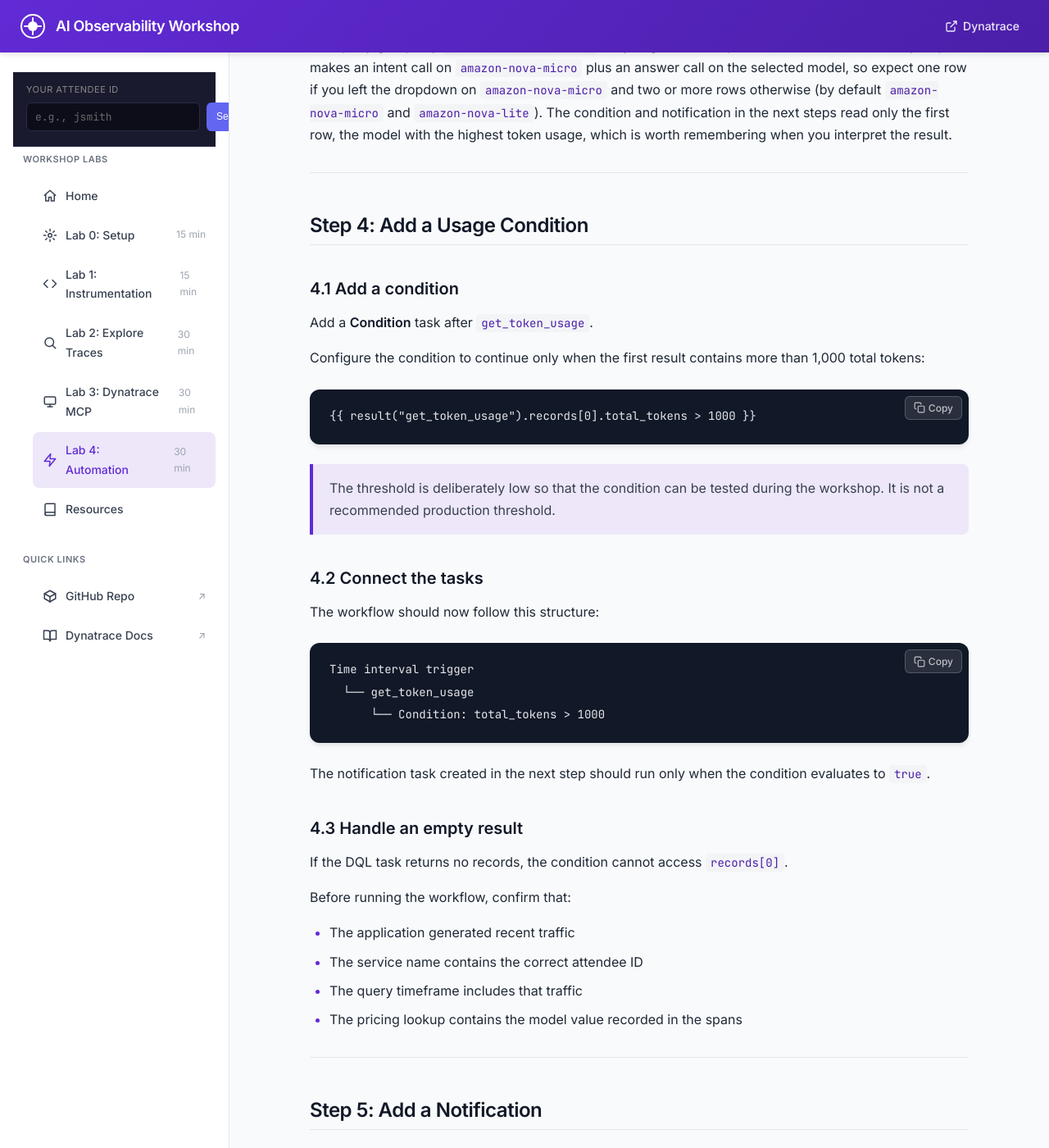
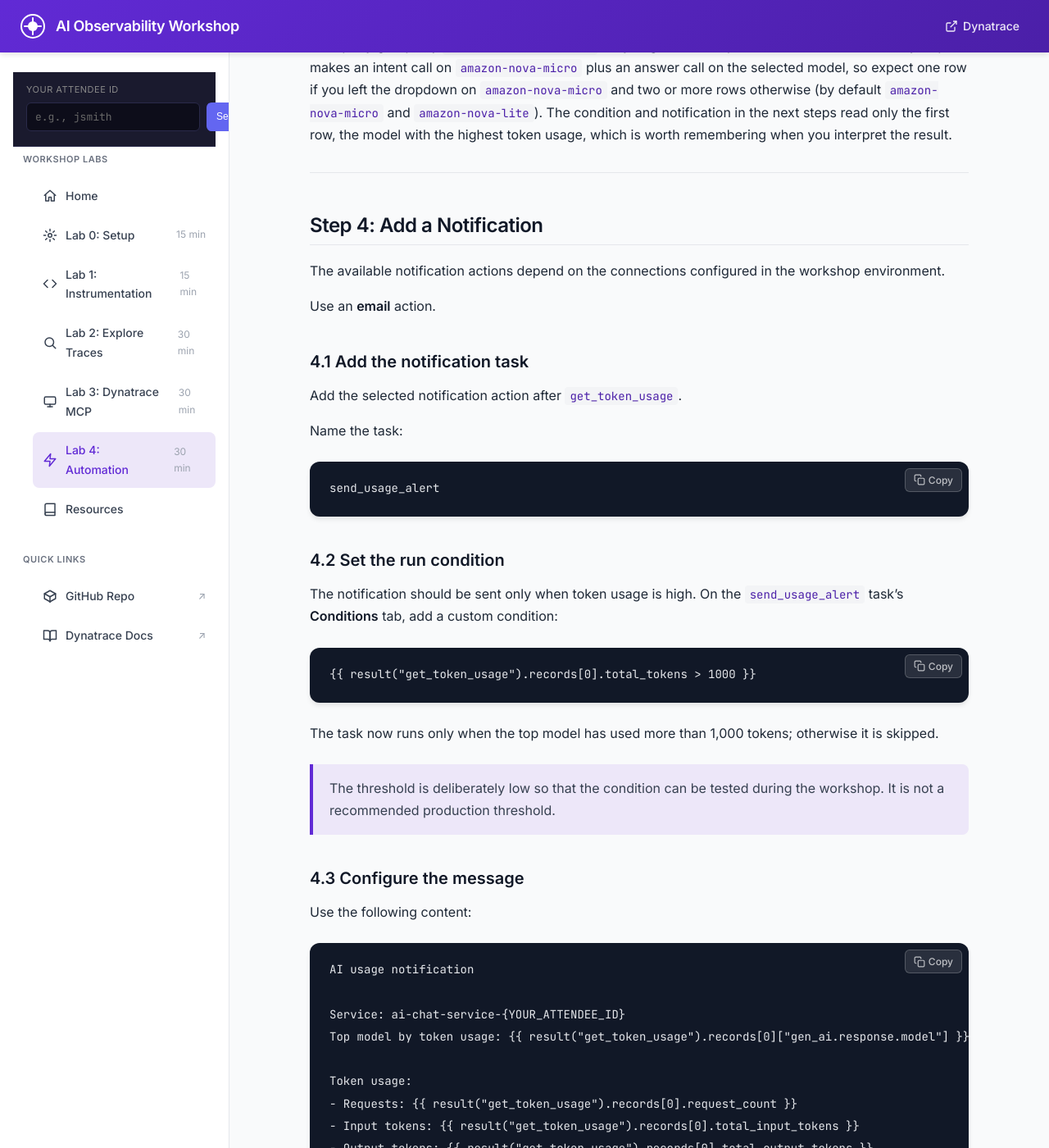
Before and after one commit to marc-mas-ferrer/ai-mcp-ilt, a Jekyll site: the page built from docs/lab4-automation.md, in a window 1280 px wide and 1400 px high, scrolled down 5338 px. Shown: the whole window at 82% size. Built offline with Jekyll 4.4.1, drawn with Linux system fonts in a browser that asks for light colours; some of the changed text lies outside the part shown.

Commit message:
Clarified lab4

````diff
--- a/docs/lab4-automation.md
+++ b/docs/lab4-automation.md
@@ -195,13 +195,25 @@
 
 ---
 
-## Step 4: Add a Usage Condition
+## Step 4: Add a Notification
 
-### 4.1 Add a condition
+The available notification actions depend on the connections configured in the workshop environment.
 
-Add a **Condition** task after `get_token_usage`.
+Use an **email** action.
 
-Configure the condition to continue only when the first result contains more than 1,000 total tokens:
+### 4.1 Add the notification task
+
+Add the selected notification action after `get_token_usage`.
+
+Name the task:
+
+```text
+send_usage_alert
+```
+
+### 4.2 Set the run condition
+
+The notification should be sent only when token usage is high. On the `send_usage_alert` task's **Conditions** tab, add a custom condition:
 
 {% raw %}
 
@@ -211,52 +223,11 @@
 
 {% endraw %}
 
+The task now runs only when the top model has used more than 1,000 tokens; otherwise it is skipped.
+
 > The threshold is deliberately low so that the condition can be tested during the workshop. It is not a recommended production threshold.
 
-### 4.2 Connect the tasks
-
-The workflow should now follow this structure:
-
-```text
-Time interval trigger
-  └── get_token_usage
-      └── Condition: total_tokens > 1000
-```
-
-The notification task created in the next step should run only when the condition evaluates to `true`.
-
-### 4.3 Handle an empty result
-
-If the DQL task returns no records, the condition cannot access `records[0]`.
-
-Before running the workflow, confirm that:
-
-- The application generated recent traffic
-- The service name contains the correct attendee ID
-- The query timeframe includes that traffic
-- The pricing lookup contains the model value recorded in the spans
-
----
-
-## Step 5: Add a Notification
-
-The available notification actions depend on the connections configured in the workshop environment.
-
-Use an **Email**, **Microsoft Teams**, or **Slack** action provided by the instructor.
-
-If no notification connection is available, you can still complete the workflow by reviewing the DQL and condition task results in the execution log.
-
-### 5.1 Add the notification task
-
-Add the selected notification action after the condition.
-
-Name the task:
-
-```text
-send_usage_alert
-```
-
-### 5.2 Configure the message
+### 4.3 Configure the message
 
 Use the following content:
 
@@ -284,7 +255,7 @@
 
 > The exact expression editor and field-access syntax can vary by workflow action. Use the expression suggestions displayed by the workflow editor to select values from `get_token_usage`.
 
-### 5.3 Add a subject if required
+### 4.4 Add a subject if required
 
 For an email action, use:
 
@@ -331,9 +302,9 @@
 4. The notification ran only when the condition was `true`
 5. The execution completed without an unhandled error
 
-### 6.5 Test the false path
+### 5.5 Test the false path
 
-Temporarily increase the condition to a value larger than your recorded token usage:
+Temporarily raise the threshold in the `send_usage_alert` condition to a value larger than your recorded token usage:
 
 {% raw %}
 
````
Also changed, not shown: other parts of docs/lab4-automation.md (+9 -9 lines), 1 other file.
